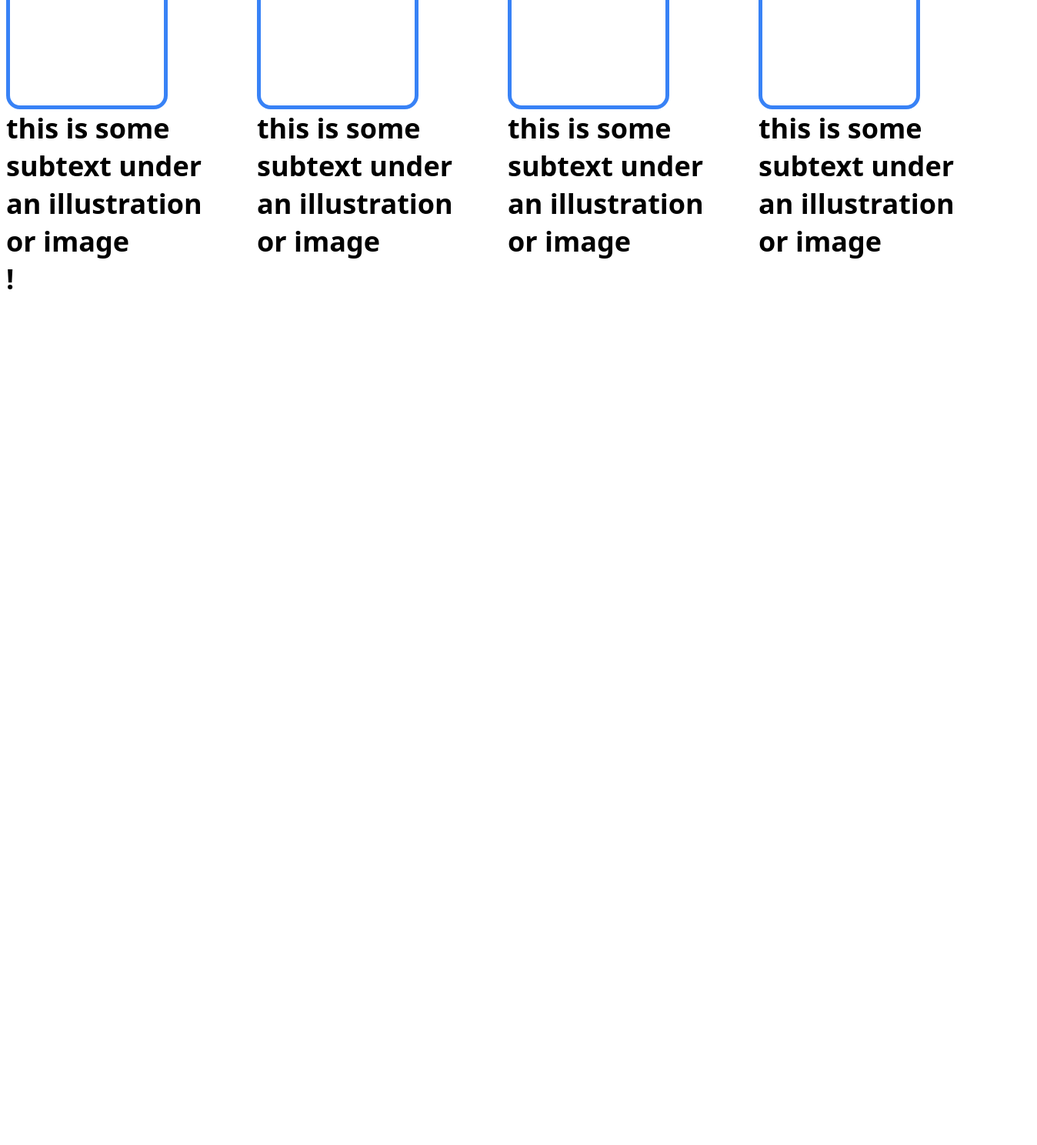
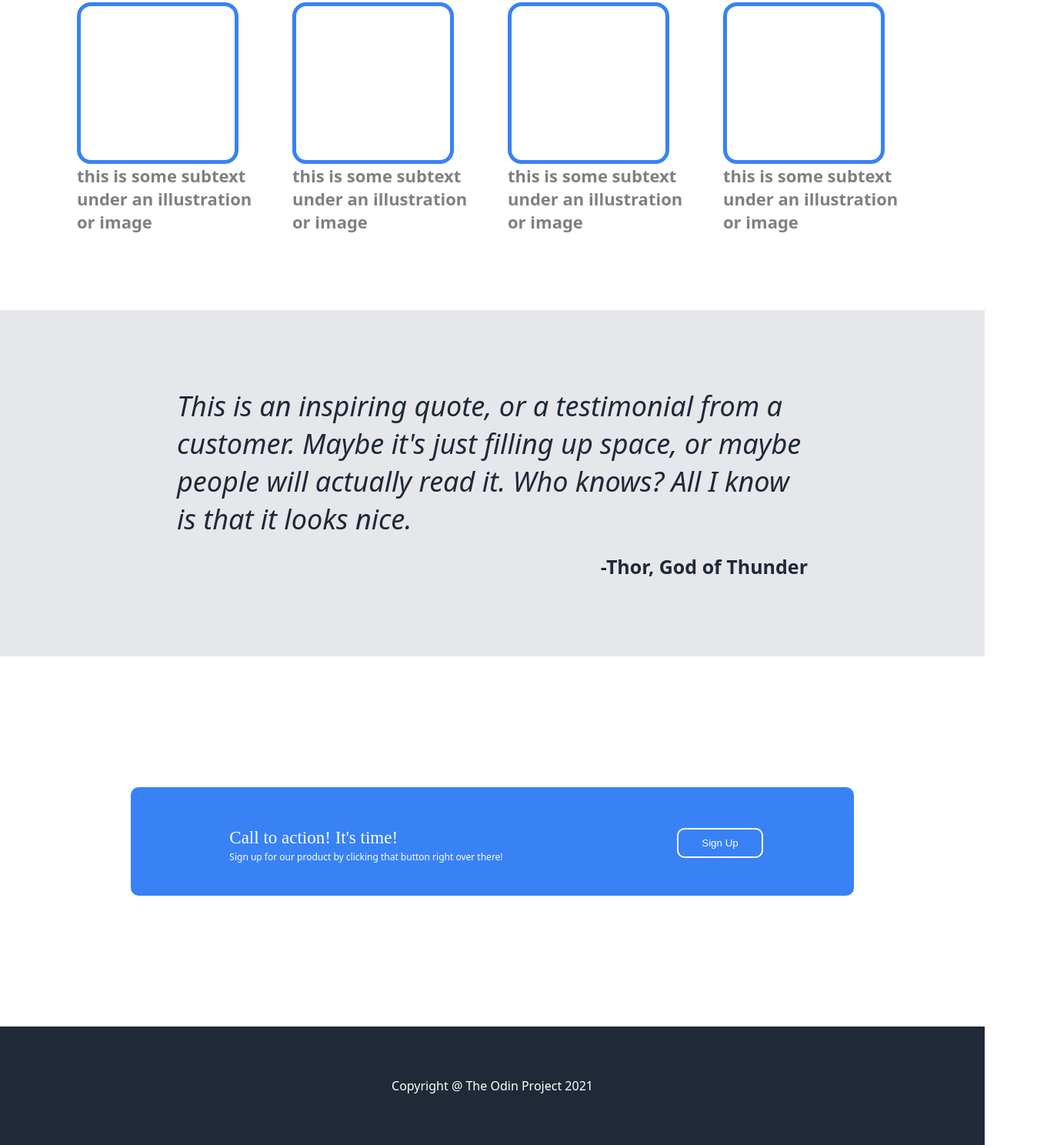
Before and after one commit to albert912/landing-page, a plain HTML site: page index.html in a window 1280 px wide. Shown: the part 918-2406 px from the top of the page at 77% size, 1348 px wide, since content can reach past the window. Before the commit the page ends 1313 px from the top, so only its background shows below. Drawn offline with Linux system fonts and the light colour scheme.

Commit message:
I successfully compeleted the landing project

```diff
--- a/index.html
+++ b/index.html
@@ -37,7 +37,7 @@
 
        <div class="placeholder">
 
-        <a href="" target="_blank"> <img src="https://dummyimage.com/600x200/636063/d6d7d9.png&text=this+is+a+placeholder+for+image" alt="placeholder"></a>><a>
+        <a href="" target="_blank"> <img src="https://dummyimage.com/600x200/636063/d6d7d9.png&text=this+is+a+placeholder+for+image" alt="placeholder"></a><a>
     </div>
 
     </div>
@@ -55,48 +55,35 @@
     <div class="boxes">
 
        <div>
-        <div class="container-1">
+        <div class="container-1"></div>
 
-        </div>
-
-        <div >
-
-        <span>this is some subtext under an illustration or image</span>
-        </div>
-
+     <span class="boxtext1">this is some subtext under an illustration or image
+    </span>
     </div>
 
 
      <div>
-        <div class="container-2">
+
+        <div class="container-2"></div>
+
+        <span class="boxtext2">this is some subtext under an illustration or image</span>
 
     </div>
 
     <div>
-        <span>this is some subtext under an illustration or image</span>
-    </div>
-    </div>
 
-        <div>
-        <div class="container-3"">
+        <div class="container-3"></div>
 
+        <span class="boxtext3">this is some subtext under an illustration or image</span>
 
     </div>
 
     <div>
-        <span>this is some subtext under an illustration or image</span>
-    </div>
-        </div>
 
-        <div>
+        <div class="container-4"></div>
 
-        <div class="container-4"">
+        <span class="boxtext4">this is some subtext under an illustration or image</span>
 
-
-        </div>
-
-        <div>
-        <span>this is some subtext under an illustration or image</span>
     </div>
 
    </div>
@@ -104,31 +91,56 @@
 
 </div>
 
-        <!--<div class="textunderboxes">
+<div class="thirdcontainer">
 
-            <span>this is some subtext under an illustration or image</span>
+    <div class="quote">
+        <span class="quotetext"><em>
+            This is an inspiring quote, or a testimonial from a customer. Maybe it's just filling up space, or maybe people will actually read it. Who knows? All I know is that it looks nice.
+        </em>
+
+
+        <span class="attribute">-Thor, God of Thunder
+        </span>
+
+        </span>
+    </div>
+
+</div>
+
+<div class="fourthcontainer">
+
+   <div class="action">
+
+<div class="actiontext">
 
 
 
-            <span>this is some subtext under an illustration or image</span>
+    <p class="uppertext">Call to action! It's time!</p>
 
 
 
-            <span>this is some subtext under an illustration or image</span>
-
-
-            <span>this is some subtext under an illustration or image</span>-->!
-
+    <p class="belowtext">Sign up for our product by clicking that button right over there!</p>
 
 
 </div>
 
+<div class="button">
+
+<button class="buttontext"> Sign Up
+</button>
+
+</div>
+
+</div>
 
 </div>
 
 
+<footer>
 
+    <p>Copyright @ The Odin Project 2021</p>
 
+</footer>
 
 </body>
 </html>
--- a/styles.css
+++ b/styles.css
@@ -1,6 +1,7 @@
 body {
 
     font-family: system-ui, -apple-system, BlinkMacSystemFont, 'Segoe UI', Roboto, Oxygen, Ubuntu, Cantarell, 'Open Sans', 'Helvetica Neue', sans-serif;
+    margin: 0;
 
 
 }
@@ -9,13 +10,22 @@ header {
     background-color: #1F2937;
     display: flex;
     flex-direction: column;
+    justify-content: center;
+    align-items: center;
+
+
+
 
 }
 
 .one {
     display: flex;
     justify-content: space-around;
+    align-items: center;
     padding: 15px 0px;
+    width: 100%;
+
+
 
 
 }
@@ -25,6 +35,7 @@ header {
     color: #F9FAF8;
     font-size: 24px;
 
+
 }
 
 
@@ -33,11 +44,16 @@ header {
     margin-right: 18px;
 
 
+
 }
 
 .two {
     display: flex;
     padding: 100px;
+    justify-content: space-around;
+    width: 95% ;
+
+
 
 
 
@@ -48,6 +64,8 @@ header {
     flex-direction: column;
     flex-wrap: wrap;
     margin-left: 215px;
+    background-color: purple;
+
 
 
 
@@ -60,13 +78,16 @@ header {
     font-weight: bolder;
     color: #F9FAF8;
     max-width: 500px;
+    margin-right: 0px;
 }
 
 .secondary {
     font-size: 18px;
     color: #E5E7EB;
     max-width: 470px;
-    margin-top: -50px;
+
+
+
 }
 
 button {
@@ -78,18 +99,25 @@ button {
    background-color: #3882F6;
    color: white;
    margin-top: -15px;
+   border-radius: 12px;
 }
 
 .placeholder {
-    margin-left: 150px;
+    margin-right: 110px;
 
 
+
+}
+
+img {
+    /*height: 100%;*/
 }
 
 .secondcontainer {
     font-size: 36px;
     background-color: white;
     font-weight: bolder;
+    padding: 100px;
 
 }
 
@@ -107,9 +135,11 @@ button {
     display: flex;
     gap: 40px;
     justify-content: center;
+    flex-direction: row;
 
 
 }
+
 
 
 .container-1 {
@@ -117,18 +147,7 @@ button {
     height: 200px;
     border: 5px solid #3882F6;
     border-radius: 18px;
-    flex-wrap: wrap;
-
 }
-
-.text-1 {
-    display: flex;
-    flex-wrap: wrap;
-    max-width: 300px;
-}
-
-
-
 
 .container-2 {
     width: 200px;
@@ -136,12 +155,14 @@ button {
     border: 5px solid #3882F6;
     border-radius: 18px;
 }
+
 .container-3 {
     width: 200px;
     height: 200px;
     border: 5px solid #3882F6;
     border-radius: 18px;
 }
+
 .container-4 {
     width: 200px;
     height: 200px;
@@ -149,13 +170,149 @@ button {
     border-radius: 18px;
 }
 
-.textunderboxes {
-    display: flex;
-    max-width: 850px;
-    color: darkgray;
-    font-size: 19px;
-    color: darkgray;
-    font-weight: bold;
+.boxtext1 {
+    max-width: 250px;
+    display:flex;
+    flex-wrap: wrap;
+    color: gray;
+    font-size: 22px;
 
 
 }
+
+.boxtext2 {
+    max-width: 250px;
+    display:flex;
+    flex-wrap: wrap;
+    color: gray;
+    font-size: 22px;
+
+
+
+}
+
+.boxtext3 {
+    max-width: 250px;
+    display:flex;
+    flex-wrap: wrap;
+    color: gray;
+    font-size: 22px;
+
+
+}
+
+.boxtext4 {
+    max-width: 250px;
+    display:flex;
+    flex-wrap: wrap;
+    color: gray;
+    font-size: 22px;
+}
+
+.thirdcontainer {
+    background-color: #E5E7EB;
+    padding: 100px;
+
+
+
+}
+
+.quote {
+    display: flex;
+    flex-direction: row;
+    justify-content: center;
+    align-items: center;
+}
+
+.quotetext {
+    font-size: 36px;
+    font-weight: light;
+    color: #1F2937;
+    max-width: 820px;
+}
+
+/* ask why the font-weight didn't become light*/
+
+.attribute {
+    display: flex;
+    font-size: 25px;
+    font-weight: bold;
+    margin-top: 20px;
+    justify-content: flex-end;
+
+}
+
+.fourthcontainer {
+    padding: 170px;
+    background-color: white;
+
+
+}
+
+
+.action {
+    display: flex;
+    align-items: center;
+    justify-content:
+    space-around;
+    background-color: #3882F6;
+    border-radius: 10px;
+}
+
+.actiontext {
+    display: flex;
+    flex-direction: column;
+    padding: 30px;
+
+
+
+
+}
+
+.uppertext {
+    color: white;
+    font-family: bold;
+    font-size: 23px;
+
+
+}
+
+.belowtext {
+    color: white;
+    font-size: 12px;
+    margin-top: -20px;
+}
+
+
+
+
+.button {
+    padding-top: 19px;
+
+
+
+}
+
+.buttontext {
+    background-color: #3882F6;
+    color: white;
+    padding: 10px 30px;
+    border: solid white 2px;
+    border-radius: 10px;
+    font-weight: 9px;
+    margin-right: 20px;
+}
+
+footer {
+    background-color: #1F2937;
+    padding: 50px;
+    display: flex;
+    justify-content: center;
+    align-items: center;
+
+
+}
+
+footer p {
+    color: white;
+}
```
Lines whose indentation alone changed are shown as unchanged.
